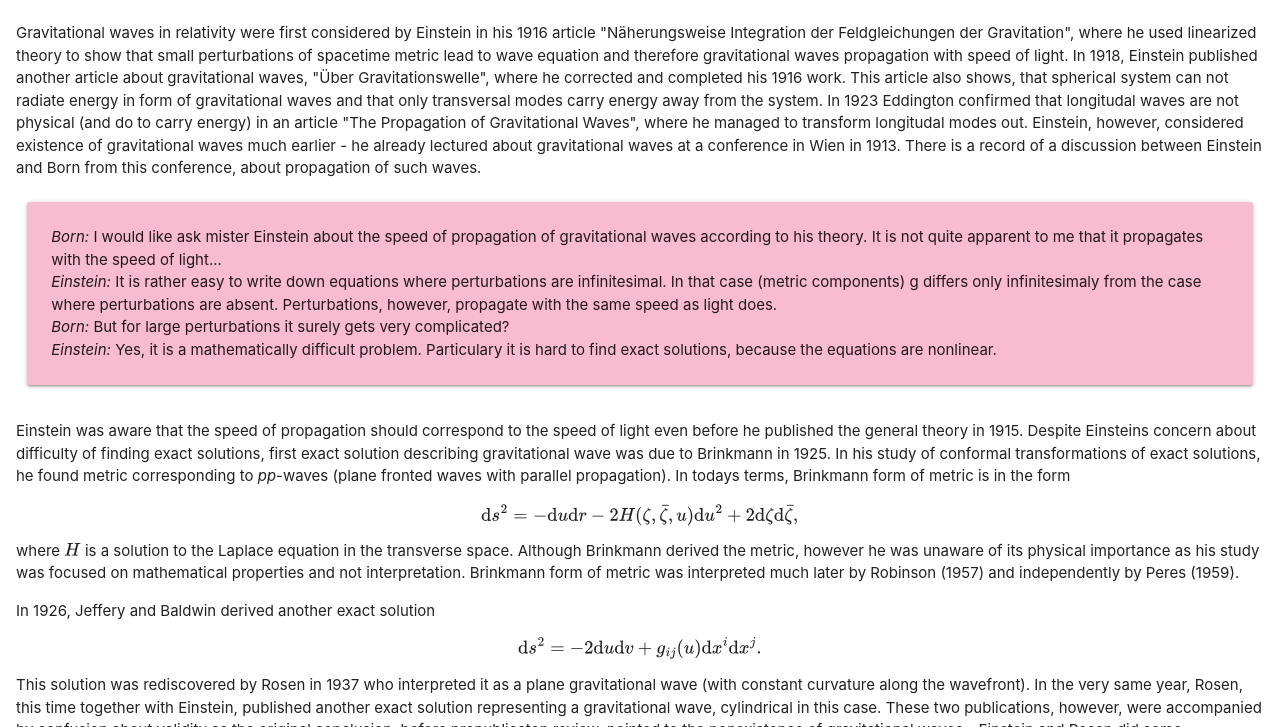
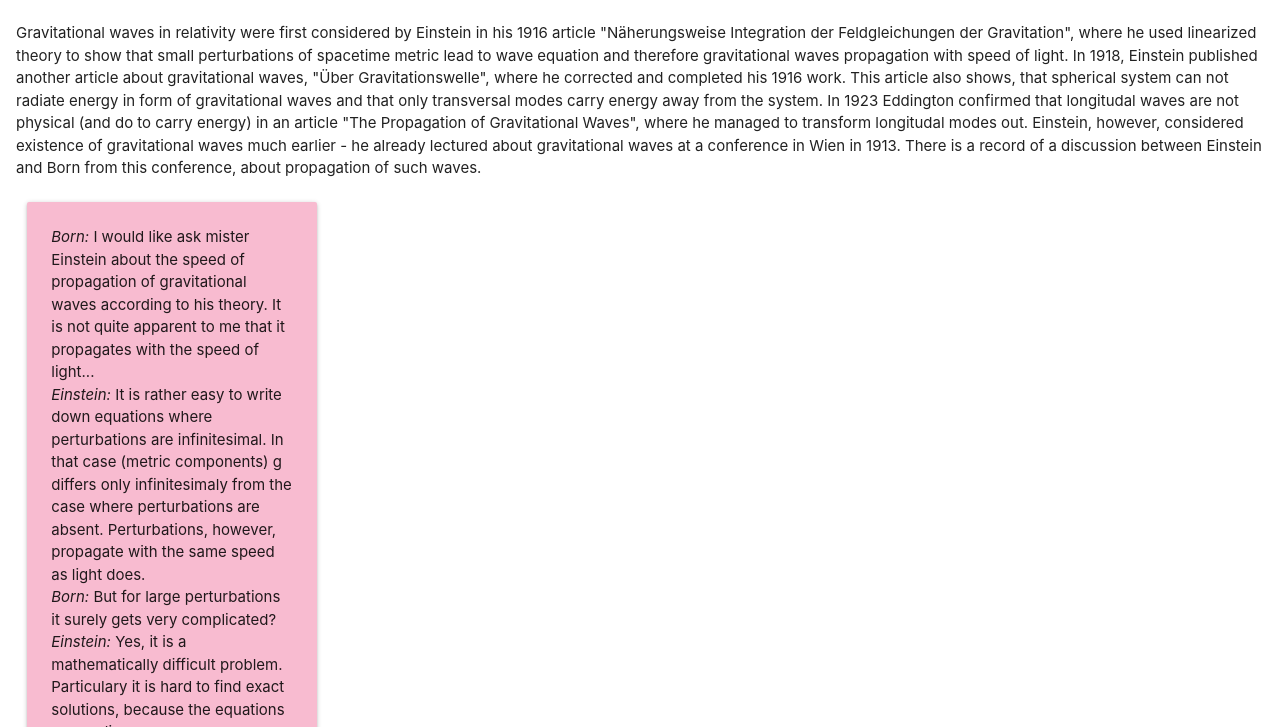
Before and after one commit to Impulsive-Gravitational-Waves/Impulsive-Gravitational-Waves.github.io, a plain HTML site: page about.html in a window 1280 px wide. Shown: the part 73-800 px from the top of the page. Drawn offline with nearby package versions, Linux system fonts and the light colour scheme.

Commit message:
remove flex...

```diff
--- a/styles/main.css
+++ b/styles/main.css
@@ -10,11 +10,3 @@
     margin: 10px;
     padding: 6px;
   }
-
-  .row {
-    display: flex;
-  }
-
-  .col {
-    flex: 1 0 auto;
-  }
```
